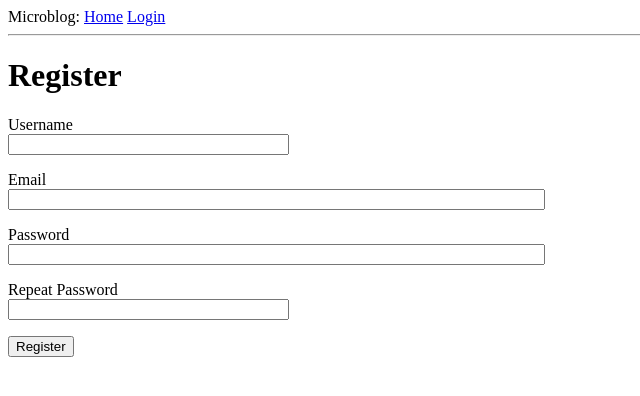
After one commit to himalczyk/Flask_Login_Console, a Flask app: page /register in a window 1280 px wide. The commit adds this page. Shown: the top 396 px of the page, without its empty margins (0-640 px from the left). Run offline with Flask 2, Linux system fonts and the light colour scheme.

Commit message:
added login and regestration to db

```diff
--- a/app/__init__.py
+++ b/app/__init__.py
@@ -6,11 +6,14 @@ from flask import Flask
 from config import Config
 from flask_sqlalchemy import SQLAlchemy
 from flask_migrate import Migrate
+from flask_login import LoginManager
 
 app = Flask(__name__)
 app.config['SECRET_KEY'] = 'diaojwdoiajdoiw'
 app.config.from_object(Config)
 db = SQLAlchemy(app)
 migrate = Migrate(app, db)
+login = LoginManager(app)
+login.login_view = 'login'
 
 from app import routes, models
--- a/app/forms.py
+++ b/app/forms.py
@@ -1,9 +1,30 @@
 from flask_wtf import FlaskForm
 from wtforms import StringField, PasswordField, BooleanField, SubmitField
-from wtforms.validators import DataRequired
+from wtforms.validators import ValidationError, DataRequired, Email, EqualTo
+from app.models import User
+
 
 class LoginForm(FlaskForm):
     username = StringField('Username', validators=[DataRequired()])
     password = PasswordField('Password', validators=[DataRequired()])
-    remember_me = BooleanField('Remember me')
-    submit = SubmitField('Sign in')
+    remember_me = BooleanField('Remember Me')
+    submit = SubmitField('Sign In')
+
+
+class RegistrationForm(FlaskForm):
+    username = StringField('Username', validators=[DataRequired()])
+    email = StringField('Email', validators=[DataRequired(), Email()])
+    password = PasswordField('Password', validators=[DataRequired()])
+    password2 = PasswordField(
+        'Repeat Password', validators=[DataRequired(), EqualTo('password')])
+    submit = SubmitField('Register')
+
+    def validate_username(self, username):
+        user = User.query.filter_by(username=username.data).first()
+        if user is not None:
+            raise ValidationError('Please use a different username.')
+
+    def validate_email(self, email):
+        user = User.query.filter_by(email=email.data).first()
+        if user is not None:
+            raise ValidationError('Please use a different email address.')
--- a/app/routes.py
+++ b/app/routes.py
@@ -1,36 +1,62 @@
-from flask import render_template, flash, redirect
-from flask.helpers import url_for
-from app.forms import LoginForm
-from app import app
+from flask import render_template, flash, redirect, url_for, request
+from flask_login import login_user, logout_user, current_user, login_required
+from werkzeug.urls import url_parse
+from app import app, db
+from app.forms import LoginForm, RegistrationForm
+from app.models import User
+
 
 @app.route('/')
 @app.route('/index')
+@login_required
 def index():
-    user = {'username': 'Dawid'}
     posts = [
         {
-            'author' : {'username': 'John'},
-            'body' : 'Great day in Warsaw here in Poland!'
+            'author': {'username': 'John'},
+            'body': 'Beautiful day in Portland!'
         },
         {
             'author': {'username': 'Susan'},
-            'body' : 'The Avengers movie was so cool!'
-        },
-        {
-            'author': {'username': 'Kamil'},
-            'body' : 'Nice in here'
-        },
-        {
-            'author': {'username': 'Adrina'},
-            'body' : 'Woork!'
+            'body': 'The Avengers movie was so cool!'
         }
     ]
-    return render_template('index.html', title='Home', user=user, posts=posts)
+    return render_template('index.html', title='Home', posts=posts)
+
 
 @app.route('/login', methods=['GET', 'POST'])
 def login():
+    if current_user.is_authenticated:
+        return redirect(url_for('index'))
     form = LoginForm()
     if form.validate_on_submit():
-        flash('Login requested for user {}, remember_me={}'.format(form.username.data, form.remember_me.data))
+        user = User.query.filter_by(username=form.username.data).first()
+        if user is None or not user.check_password(form.password.data):
+            flash('Invalid username or password')
+            return redirect(url_for('login'))
+        login_user(user, remember=form.remember_me.data)
+        next_page = request.args.get('next')
+        if not next_page or url_parse(next_page).netloc != '':
+            next_page = url_for('index')
+        return redirect(next_page)
+    return render_template('login.html', title='Sign In', form=form)
+
+
+@app.route('/logout')
+def logout():
+    logout_user()
+    return redirect(url_for('index'))
+
+
+@app.route('/register', methods=['GET', 'POST'])
+def register():
+    if current_user.is_authenticated:
         return redirect(url_for('index'))
-    return render_template('login.html', title='Sign In', form=form)
+    form = RegistrationForm()
+    if form.validate_on_submit():
+        user = User(username=form.username.data, email=form.email.data)
+        user.set_password(form.password.data)
+        db.session.add(user)
+        db.session.commit()
+        flash('Congratulations, you are now a registered user!')
+        return redirect(url_for('login'))
+    return render_template('register.html', title='Register', form=form)
--- a/app/templates/base.html
+++ b/app/templates/base.html
@@ -10,7 +10,11 @@
     <body>
         <div>Microblog:
             <a href="{{ url_for('index') }}">Home</a>
+            {% if current_user.is_anonymous %}
             <a href="{{ url_for('login') }}">Login</a>
+            {% else %}
+            <a href="{{ url_for('logout') }}">Logout</a>
+            {% endif %}
         </div>
         <hr>
         {% with messages = get_flashed_messages() %}
--- a/app/templates/index.html
+++ b/app/templates/index.html
@@ -3,7 +3,7 @@
 {% extends "base.html" %}
 
 {% block content %}
-    <h1>Hello, {{ user.username }}!</h1>
+    <h1>Hello, {{ current_user.username }}!</h1>
     {% for post in posts %}
     <div><p>{{ post.author.username }} says: <b>{{ post.body }}</b></p></div>
     {% endfor %}
--- a/app/templates/login.html
+++ b/app/templates/login.html
@@ -20,5 +20,7 @@
         </p>
         <p> {{ form.remember_me }} {{ form.remember_me.label }}</p>
         <p> {{ form.submit() }} </p>
+
+        <p>New User? <a href="{{ url_for('register') }}">Click to Register!</a></p>
     </form>
 {% endblock %}
--- /dev/null
+++ b/app/templates/register.html
@@ -0,0 +1,37 @@
+{% extends "base.html" %}
+
+{% block content %}
+    <h1>Register</h1>
+    <form action="" method="post">
+    {{ form.hidden_tag() }}
+    <p>
+        {{ form.username.label }}<br>
+        {{ form.username(size=32) }}<br>
+        {% for error in form.username.errors %}
+        <span style="color: red;">[{{ error }}]</span>
+        {% endfor %}
+    </p>
+    <p>
+        {{ form.email.label }}<br>
+        {{ form.email(size=64) }}<br>
+        {% for error in form.email.errors %}
+        <span style="color: red;">[{{ error }}]</span>
+        {% endfor %}
+    </p>
+    <p>
+        {{ form.password.label }}<br>
+        {{ form.email(size=64) }}<br>
+        {% for error in form.password.errors %}
+        <span style="color: red;">[{{ error }}]</span>
+        {% endfor %}
+    </p>
+    <p>
+        {{ form.password2.label }}<br>
+        {{ form.password2(size=32) }}<br>
+        {% for error in form.password2.errors %}
+        <span style="color: red;">[{{ error }}]</span>
+        {% endfor %}
+    </p>
+    <p> {{ form.submit() }}</p>
+</form>
+{% endblock %}
--- a/microblog.py
+++ b/microblog.py
@@ -3,4 +3,4 @@ from app.models import User, Post
 
 @app.shell_context_processor
 def make_shell_context():
-    return {'db' : db, 'User': User, 'Post':Post}
+    return {'db' : db, 'User': User, 'Post': Post}
```
Also changed, not shown: app/models.py (+14 -2 lines), app.db.
